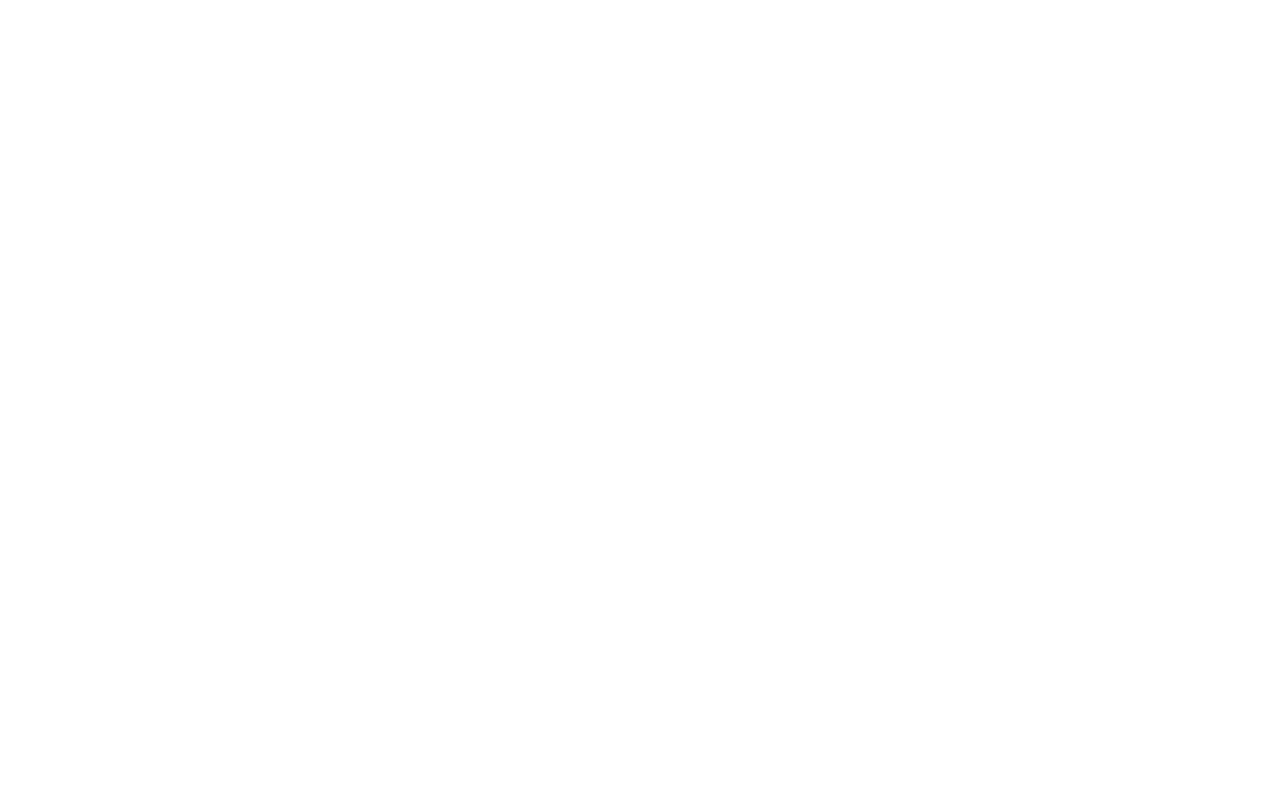
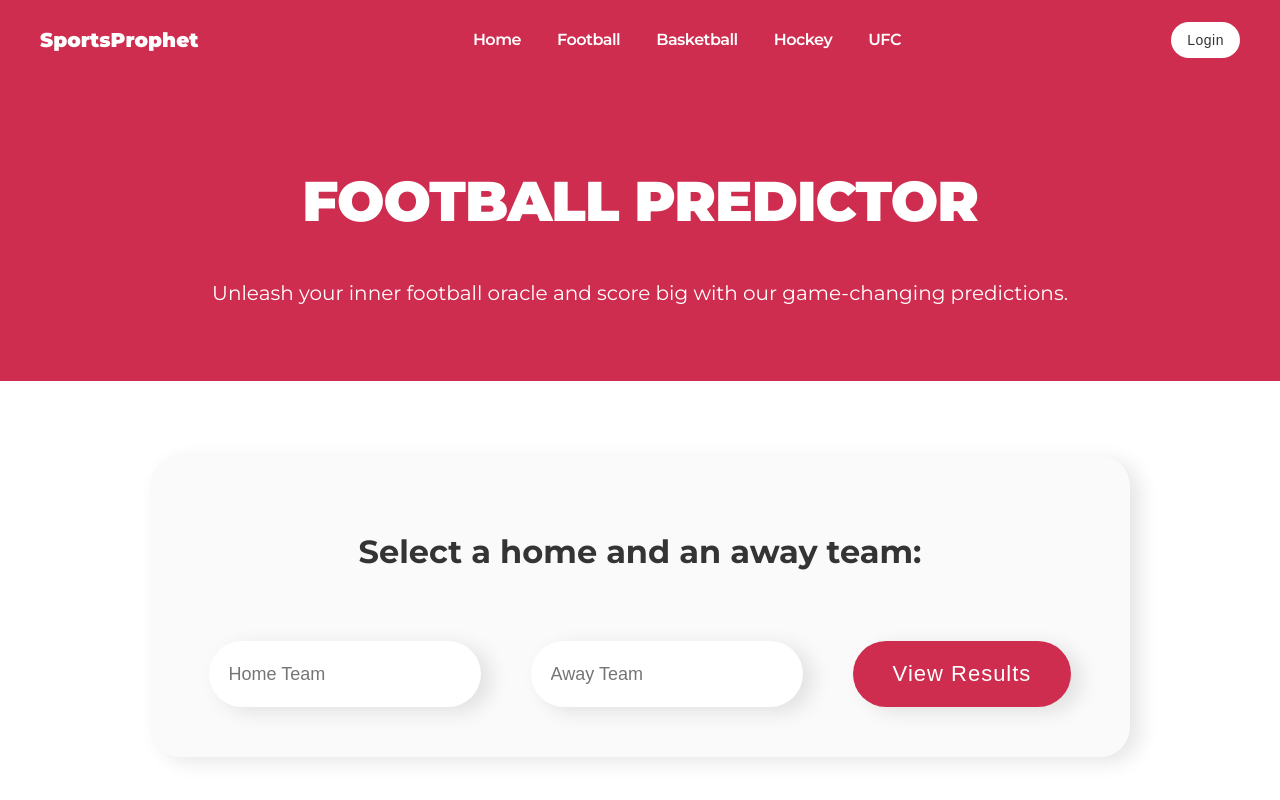
Before and after one commit to rahk37/sports-prophet, a React (Create React App) app in the folder sports-prophet-app/: page /football in a window 1280 px wide. Before the commit this address had no page. Shown: the top 800 px of the page. Built offline with nearby package versions, Linux system fonts and the light colour scheme.

Commit message:
Adding football content

```diff
--- a/sports-prophet-app/src/App.tsx
+++ b/sports-prophet-app/src/App.tsx
@@ -1,12 +1,14 @@
 import React from "react";
 import { Routes, Route } from "react-router-dom";
 import Home from "./pages/Home";
+import Football from "./pages/Football";
 
 function App() {
   return (
     <>
       <Routes>
         <Route path="/" Component={Home} />
+        <Route path="/football" Component={Football} />
       </Routes>
     </>
   );
--- /dev/null
+++ b/sports-prophet-app/src/components/Hero.tsx
@@ -0,0 +1,30 @@
+import React from "react";
+import "../styles/components/Hero.scss";
+
+function Hero(props: {
+  isHomeHero: boolean;
+  title: string;
+  content: string;
+  showButtons: boolean;
+}) {
+  return (
+    <div
+      className={
+        props.isHomeHero ? "hero home-padding" : "hero feature-padding"
+      }
+    >
+      <div className="hero-content">
+        <h1 className="hero-header">{props.title}</h1>
+        <p className="hero-p">{props.content}</p>
+        {props.showButtons ? (
+          <div className="hero-btns">
+            <button className="btn btn-hero-secondary">Get Started</button>
+            <button className="btn btn-hero-primary">Predict Now</button>
+          </div>
+        ) : null}
+      </div>
+    </div>
+  );
+}
+
+export default Hero;
--- a/sports-prophet-app/src/components/Home/Hero/Hero.tsx
+++ /dev/null
@@ -1,70 +0,0 @@
-import React from "react";
-import "../../../styles/components/Home/Hero/Hero.scss";
-
-function Hero() {
-  return (
-    <div className="hero">
-      <div className="mountain">
-        <div className="mountain-top">
-          <div className="mountain-cap-1"></div>
-          <div className="mountain-cap-2"></div>
-          <div className="mountain-cap-3"></div>
-        </div>
-      </div>
-      <div className="mountain-two">
-        <div className="mountain-top">
-          <div className="mountain-cap-1"></div>
-          <div className="mountain-cap-2"></div>
-          <div className="mountain-cap-3"></div>
-        </div>
-      </div>
-      <div className="mountain-three">
-        <div className="mountain-top">
-          <div className="mountain-cap-1"></div>
-          <div className="mountain-cap-2"></div>
-          <div className="mountain-cap-3"></div>
-        </div>
-      </div>
-      <div className="cloud"></div>
-
-      <div className="mountain2">
-        <div className="mountain-top2">
-          <div className="mountain-cap-12"></div>
-          <div className="mountain-cap-22"></div>
-          <div className="mountain-cap-32"></div>
-        </div>
-      </div>
-      <div className="mountain-two2">
-        <div className="mountain-top2">
-          <div className="mountain-cap-12"></div>
-          <div className="mountain-cap-22"></div>
-          <div className="mountain-cap-32"></div>
-        </div>
-      </div>
-      <div className="mountain-three2">
-        <div className="mountain-top2">
-          <div className="mountain-cap-12"></div>
-          <div className="mountain-cap-22"></div>
-          <div className="mountain-cap-32"></div>
-        </div>
-      </div>
-      <div className="cloud2"></div>
-
-      <div className="hero-content">
-        <h1 className="hero-header">Imagine Elevated Intel...</h1>
-        <p className="hero-p">
-          ...that provides you with professional sports outcome predictions with
-          remarkable precision. Witness predictions materialize with a simple
-          tap. What's so enchanting? It's absolutely free, making predicting
-          game outcomes a breeze.
-        </p>
-        <div className="hero-btns">
-          <button className="btn btn-hero-secondary">Get Started</button>
-          <button className="btn btn-hero-primary">Predict Now</button>
-        </div>
-      </div>
-    </div>
-  );
-}
-
-export default Hero;
--- /dev/null
+++ b/sports-prophet-app/src/components/Selector.tsx
@@ -0,0 +1,17 @@
+import React from "react";
+import "../styles/components/Selector.scss";
+
+function Selector() {
+  return (
+    <div className="selector">
+      <h2 className="selector-header">Select a home and an away team:</h2>
+      <div className="form-elements">
+        <input className="input" placeholder="Home Team" type="text" />
+        <input className="input" placeholder="Away Team" type="text" />
+        <button className="btn-form">View Results</button>
+      </div>
+    </div>
+  );
+}
+
+export default Selector;
--- /dev/null
+++ b/sports-prophet-app/src/pages/Football.tsx
@@ -0,0 +1,23 @@
+import React from "react";
+import NavBar from "../components/NavBar";
+import Hero from "../components/Hero";
+import Selector from "../components/Selector";
+
+function Football() {
+  return (
+    <>
+      <NavBar />
+      <Hero
+        isHomeHero={false}
+        title={"Football Predictor"}
+        content={
+          "Unleash your inner football oracle and score big with our game-changing predictions."
+        }
+        showButtons={false}
+      />
+      <Selector />
+    </>
+  );
+}
+
+export default Football;
--- a/sports-prophet-app/src/pages/Home.tsx
+++ b/sports-prophet-app/src/pages/Home.tsx
@@ -1,12 +1,19 @@
 import React from "react";
-import Hero from "../components/Home/Hero/Hero";
+import Hero from "../components/Hero";
 import NavBar from "../components/NavBar";
 
 function Home() {
   return (
     <>
       <NavBar />
-      <Hero />
+      <Hero
+        isHomeHero={true}
+        title={"Imagine Elevated Intel..."}
+        content={
+          "...that provides you with professional sports outcome predictions with remarkable precision. Witness predictions materialize with a simple tap. What's so enchanting? It's absolutely free, making predicting game outcomes a breeze."
+        }
+        showButtons={true}
+      />
     </>
   );
 }
--- a/sports-prophet-app/src/styles/components/Home/Hero/Hero.scss
+++ b/sports-prophet-app/src/styles/components/Hero.scss
@@ -1,4 +1,4 @@
-@import "../../../global.scss";
+@import "../global.scss";
 
 $mountain: #671728;
 $mountain-cap: #d85772;
@@ -7,9 +7,16 @@
 .hero {
   position: relative;
   background-color: $theme-color;
-  padding: 10rem 0;
   overflow: hidden;
   z-index: 1;
+}
+
+.home-padding {
+  padding: 10rem 0;
+}
+
+.feature-padding {
+  padding: 5rem 0;
 }
 
 .mountain,
--- /dev/null
+++ b/sports-prophet-app/src/styles/components/Selector.scss
@@ -0,0 +1,57 @@
+@import "../global.scss";
+
+.selector {
+  background-color: $primary-color--shade;
+  margin: 7.5rem 15rem;
+  padding: 5rem;
+  border-radius: 3rem;
+  box-shadow: $cta--box-shadow;
+}
+
+.selector-header {
+  font-size: 3.2rem;
+  font-weight: 700;
+  color: $font-color;
+  text-align: center;
+}
+
+.form-elements {
+  display: flex;
+  gap: 5rem;
+  justify-content: center;
+  margin-top: 7rem;
+
+  .input {
+    font-size: 1.8rem;
+    color: $font-color;
+    border-radius: 5rem;
+    border: none;
+    background-color: $primary-color;
+    box-shadow: $cta--box-shadow;
+    padding: 0 2rem;
+  }
+
+  .btn-form {
+    color: $primary-color;
+    cursor: pointer;
+    background-color: $theme-color;
+    font-size: 2.2rem;
+    font-weight: 300;
+    padding: 2rem 4rem;
+    border-radius: 5rem;
+    letter-spacing: 1px;
+    border: none;
+    box-shadow: $cta--box-shadow;
+    transition: all 0.75s;
+
+    &:hover {
+        background-color: #faeaed;
+        color: $theme-color;
+        box-shadow: 0 0 0 2px $theme-color;
+    }
+
+    &:active {
+        background-color: #f5d5dc;
+    }
+  }
+}
--- a/sports-prophet-app/src/styles/global.scss
+++ b/sports-prophet-app/src/styles/global.scss
@@ -1,7 +1,12 @@
 @import url("https://fonts.googleapis.com/css2?family=Montserrat:ital,wght@0,300;0,400;0,500;0,600;0,700;0,900;1,300;1,400;1,500;1,600;1,700&display=swap");
 
 $primary-color: #fff;
-$theme-color: #CE2D4F;
+$primary-color--shade: #fafafa;
+
+$theme-color: #ce2d4f;
+$theme-color--tint: #d85772;
+$theme-color--shade: #a5243f;
+
 $font-color: #343434;
 
 $font-style: "Montserrat", sans-serif;
```
Also changed, not shown: sports-prophet-app/src/components/PageTitle.tsx (added, +12 -0 lines), sports-prophet-app/src/styles/components/PageTitle.scss (added, +10 -0 lines).
